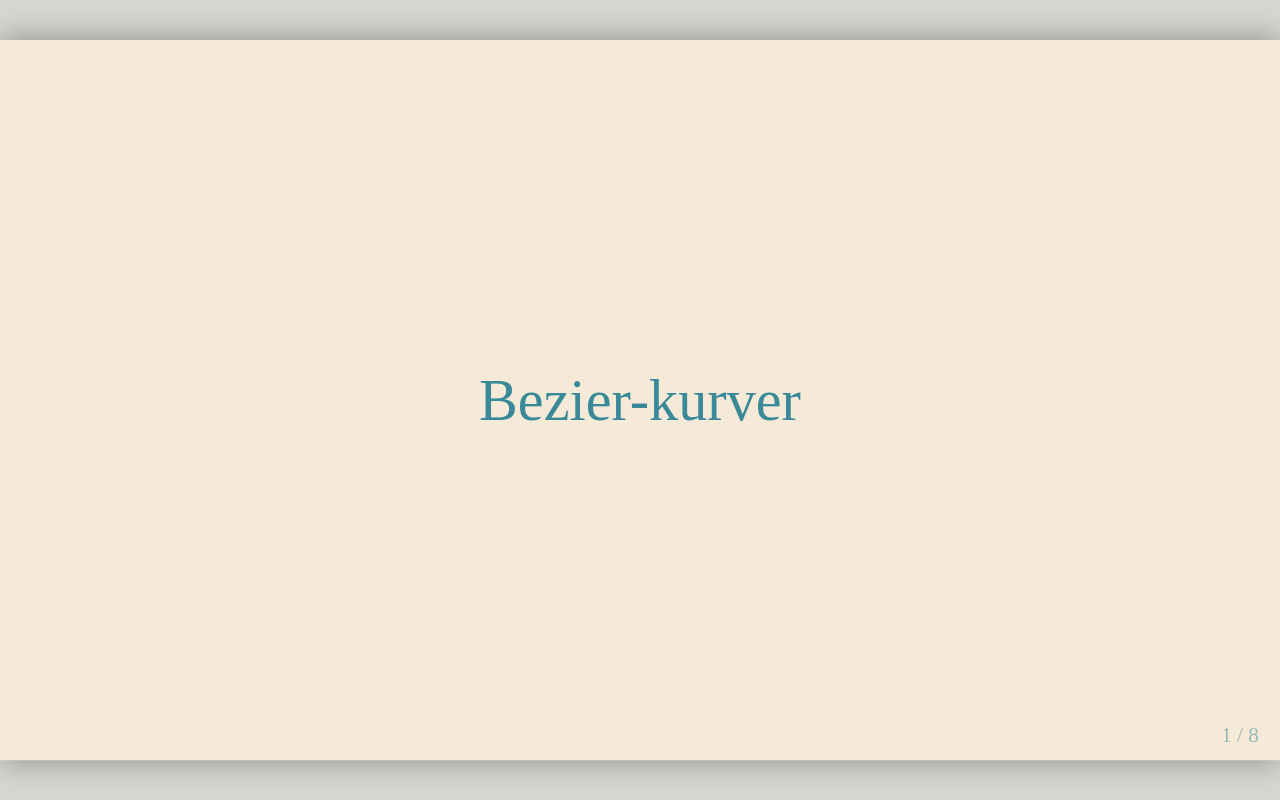
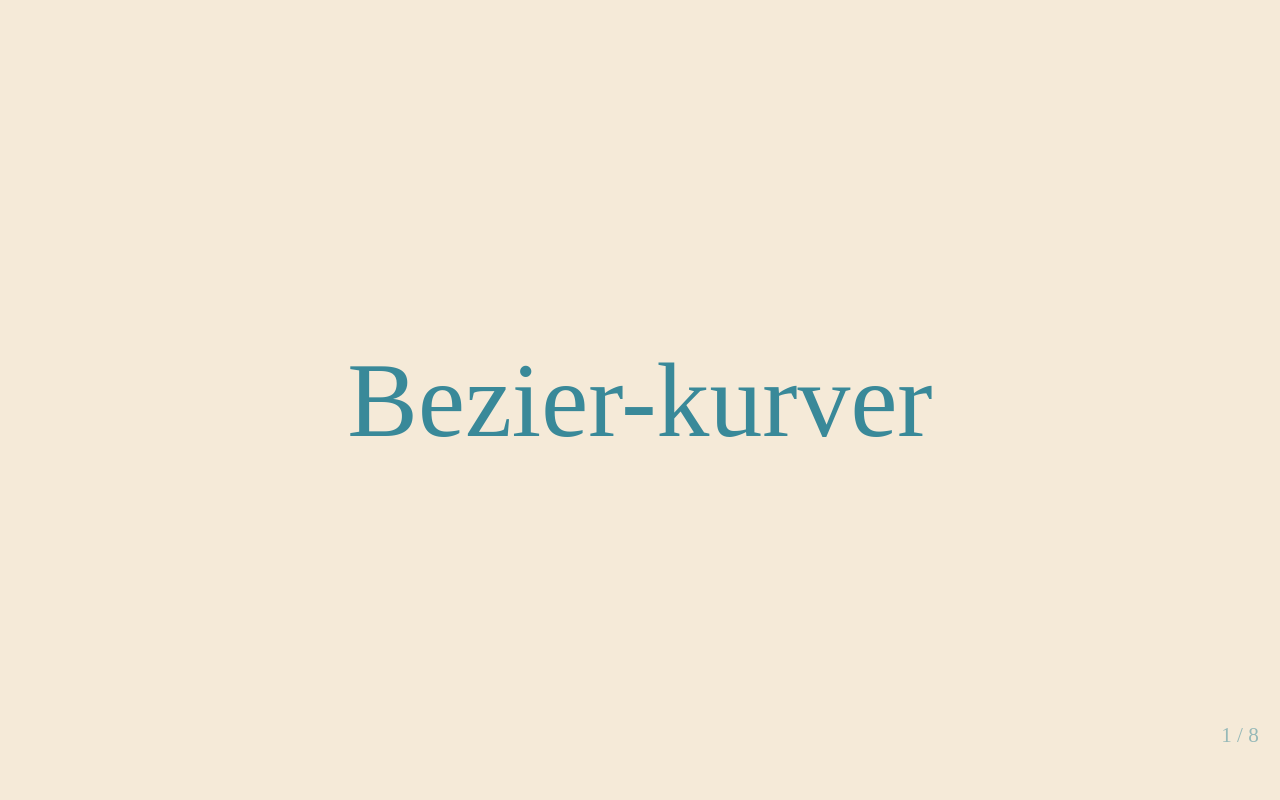
Before and after one commit to bendiksolheim/bezier-curves, a plain HTML site: page index.html in a window 1280 px wide. Drawn offline with Linux system fonts and the light colour scheme.

Commit message:
Small visual changes

```diff
--- a/index.html
+++ b/index.html
@@ -4,17 +4,27 @@
 		<title>Bézier Curves</title>
 		<meta http-equiv="Content-Type" content="text/html; charset=UTF-8"/>
 		<style type="text/css">
-			body {
+			body.remark-container {
+				background: #F5EAD8;
 				font-family: 'Futura';
 			}
+
 			h1, h2, h3 {
 				font-family: 'Futura';
 				font-weight: normal;
 			}
 
+			#bezier-kurver {
+				font-size: 5em;
+			}
+
 			.remark-slide-content {
 				background: #F5EAD8;
 				color: #398999;
+			}
+
+			.remark-slide-scaler {
+				box-shadow: none;
 			}
 
 			.remark-code, .remark-inline-code { font-family: 'Ubuntu Mono'; }
```
